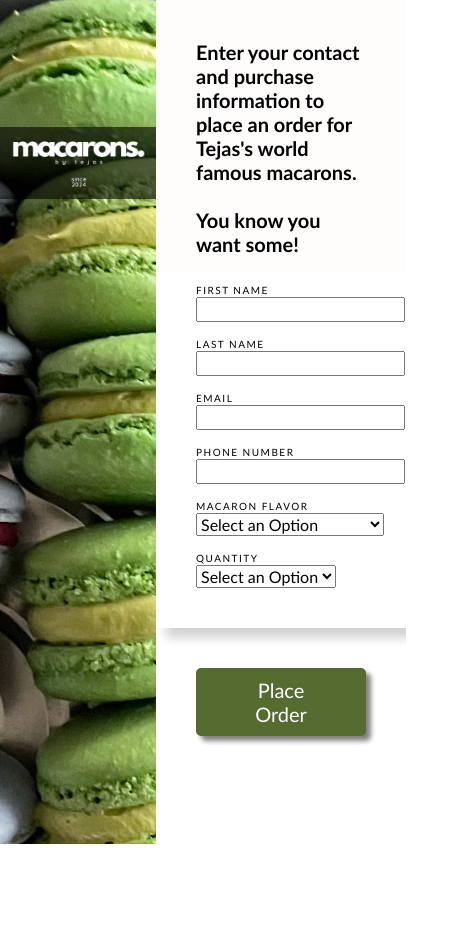
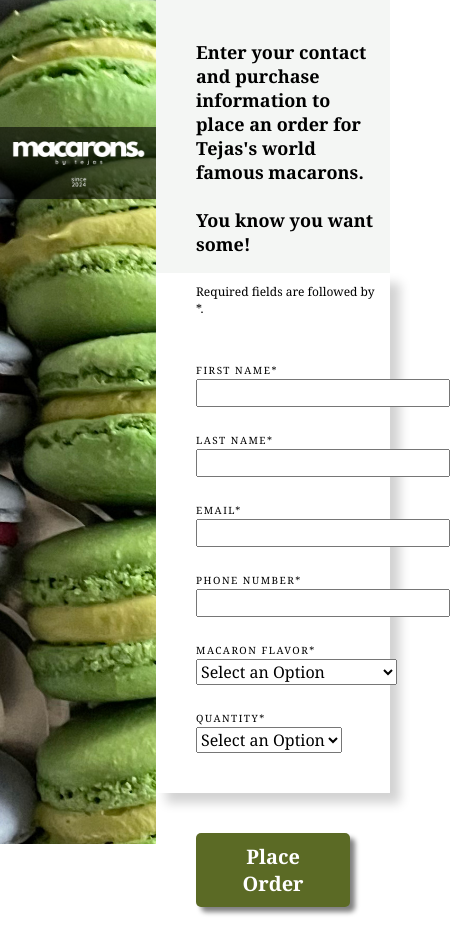
Before and after one commit to teja5t/sign-up-form, a plain HTML site: page index.html in a window 390 px wide. Shown: the whole page, 450 px wide, since content can reach past the window. Before the commit the page ends 844 px from the top, so only its background shows below. Drawn offline with Linux system fonts and the light colour scheme.

Commit message:
made useable on phone and added required inputs

```diff
--- a/index.html
+++ b/index.html
@@ -19,30 +19,32 @@
                 <p>Enter your contact and purchase information to place an order for Tejas's world famous macarons.<br><br>You know you want some!</p>
             </div>
             <div class="s2">
+                <p class="required">Required fields are followed by <span aria-label="required">*</span>.</p>
+                <div class="spacer"></div>
                 <div class="inp">
-                    <label for="first-name">FIRST NAME</label>
+                    <label for="first-name">FIRST NAME<span aria-label="required">*</span></label>
                     <br>
-                    <input type="text" name="first-name" id="first-name">
+                    <input type="text" name="first-name" id="first-name" required>
                 </div>
                 <div class="inp">
-                    <label for="last-name">LAST NAME</label>
+                    <label for="last-name">LAST NAME<span aria-label="required">*</span></label>
                     <br>
-                    <input type="text" name="last-name" id="last-name">
+                    <input type="text" name="last-name" id="last-name" required>
                 </div>
                 <div class="inp">
-                    <label for="email">EMAIL</label>
+                    <label for="email">EMAIL<span aria-label="required">*</span></label>
                     <br>
-                    <input type="email" name="email" id="email">
+                    <input type="email" name="email" id="email" required>
                 </div>
                 <div class="inp">
-                    <label for="phone-number">PHONE NUMBER</label>
+                    <label for="phone-number">PHONE NUMBER<span aria-label="required">*</span></label>
                     <br>
-                    <input type="tel" name="phone-number" id="phone-number">
+                    <input type="tel" name="phone-number" id="phone-number" required>
                 </div>
                 <div class="inp">
-                    <label for="macaron-flavor">MACARON FLAVOR</label>
+                    <label for="macaron-flavor">MACARON FLAVOR<span aria-label="required">*</span></label>
                     <br>
-                    <select name="macaron-flavor" id="macaron-flavor">
+                    <select name="macaron-flavor" id="macaron-flavor" required>
                         <option value="none" selected disabled>Select an Option</option>
                         <option value="blueberry-lemon">Blueberry Lemon</option>
                         <option value="matcha">Matcha</option>
@@ -54,9 +56,9 @@
                     </select>
                 </div>
                 <div class="inp">
-                    <label for="quantity">QUANTITY</label>
+                    <label for="quantity">QUANTITY<span aria-label="required">*</span></label>
                     <br>
-                    <select name="quantity" id="quantity">
+                    <select name="quantity" id="quantity" required>
                         <option value="none" selected disabled>Select an Option</option>
                         <option value="10">10</option>
                         <option value="20">20</option>
@@ -66,7 +68,7 @@
                 </div>
             </div>
             <div class="s3">
-                <button type="reset">Place Order</button>
+                <button type="submit">Place Order</button>
             </div>
         </form>
     </div>
--- a/styles.css
+++ b/styles.css
@@ -1,12 +1,13 @@
 :root {
     --lhs-width: min(740px, 40vw);
     --rhs-width: calc(100vw - min(740px, 40vw));
+    --background-color: rgba(146, 166, 146, 0.098);
 }
 
 * {
     margin: 0;
     box-sizing: border-box;
-    font-family:'Trebuchet MS', 'Lucida Sans Unicode', 'Lucida Grande', 'Lucida Sans', Arial, sans-serif ;
+    font-family: Georgia, 'Times New Roman', Times, serif
 
 }
 
@@ -37,23 +38,28 @@ body {
 }
 
 .rhs {
+    width: var(--rhs-width);
+    display: flex;
+    flex-direction: column; /* Stack .s1, .s2, and .s3 vertically */
 }
 
+
 .s1 {
-    background-color: #fffcfc;
+    background-color: var(--background-color);
     height: calc(15vh + 146px);
     display: flex;
     flex-direction: column;
+    font-size: 18px;
     font-weight: bold;
-    font-size: 20px;
 }
 
 .spacer {
     flex-grow: 1;
+    flex-shrink: 1;
 }
 
 .s1 p {
-    padding: 40px;
+    padding: 40px 10px 40px 40px;
 }
 
 .s2 {
@@ -62,9 +68,9 @@ body {
     box-shadow: 10px 10px 10px lightgray;
 }
 
-.inp {
+.s2>* {
     width: max(250px, calc(var(--rhs-width) / 2));
-    padding: 5px;
+    padding: 10px;
     padding-left: 40px;
 }
 
@@ -77,21 +83,31 @@ label {
     letter-spacing: 1.5px;
 }
 
+.required {
+    font-size: 12px;
+}
+
 input, select {
     font-size: 16px;
+}
+
+.s3 {
+    flex-grow: 1;
+    display: flex   ;
 }
 
 .s3 button {
     margin: 40px;
     font-size: 20px;
-    background-color:darkolivegreen;
+    background-color:#5b6a25;
     padding: 10px 40px 10px 40px;
     color: white;
     border: none;
     border-radius: 5px;
     box-shadow: 5px 5px 5px gray;
+    font-weight: bold;
 }
 
 button:active {
-    background-color: olive;
+    background-color: #7a8f45;
 }
```
Also changed, not shown: chunkfive-regular-webfont.woff2 (added).
